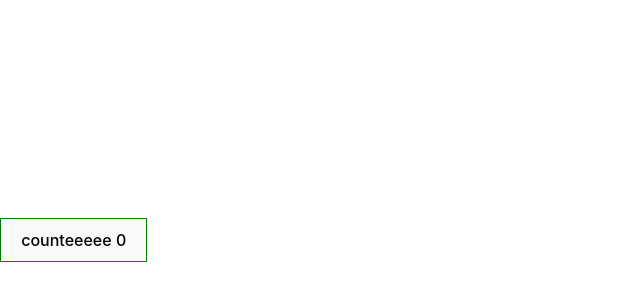
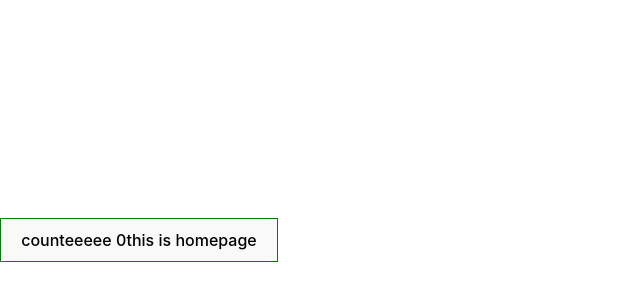
Before and after one commit to nermoo/project-valkerie, a React (Vite) app: page /login in a window 1280 px wide. Shown: the part 160-460 px from the top of the page, without its empty margins (0-640 px from the left). Built offline with nearby package versions, Linux system fonts and the light colour scheme.

Commit message:
test workflow

```diff
--- a/src/pages/Login/login.tsx
+++ b/src/pages/Login/login.tsx
@@ -8,6 +8,7 @@ const Counter: React.FC = () => {
     <div className={styles.counterCrd}>
     <button onClick={() => setCount((count) => count + 1)}>
       counteeeee {count}
+      this is homepage
     </button>
   </div>
   )
```
